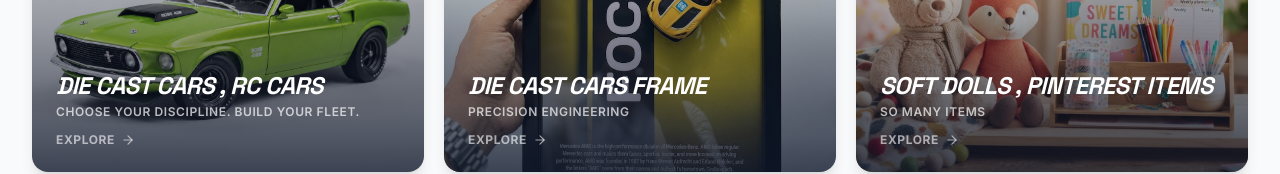
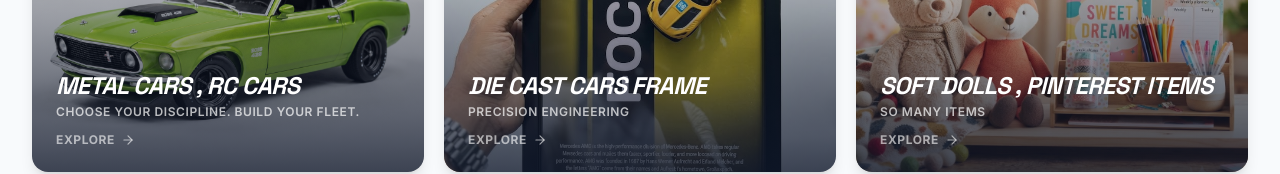
Before and after one commit to cardmeforcraft/cardme, a Next.js app: page / in a window 1280 px wide. Shown: the part 1005-1179 px from the top of the page. Built offline with nearby package versions, Linux system fonts and the light colour scheme; no server answers; the database is empty.

Commit message:
Update title and series filter for Metal Cars and RC Cars

```diff
--- a/app/page.tsx
+++ b/app/page.tsx
@@ -9,10 +9,10 @@ import { getOptimizedImageUrl } from "@/lib/image";
 
 const FEATURED_DIVISIONS = [
   {
-    title: "DIE CAST CARS , RC CARS",
+    title: "METAL CARS , RC CARS",
     subtitle: "Choose your discipline. Build your fleet.",
     image: "/images/division-Diecast cars.png",
-    href: "/catalog?series=Die+cast+cars&series=rc+car",
+    href: "/catalog?series=Metal+cars&series=rc+cars",
     overlay: "from-slate-900/80 via-slate-900/40 to-transparent",
   },
   {
```
